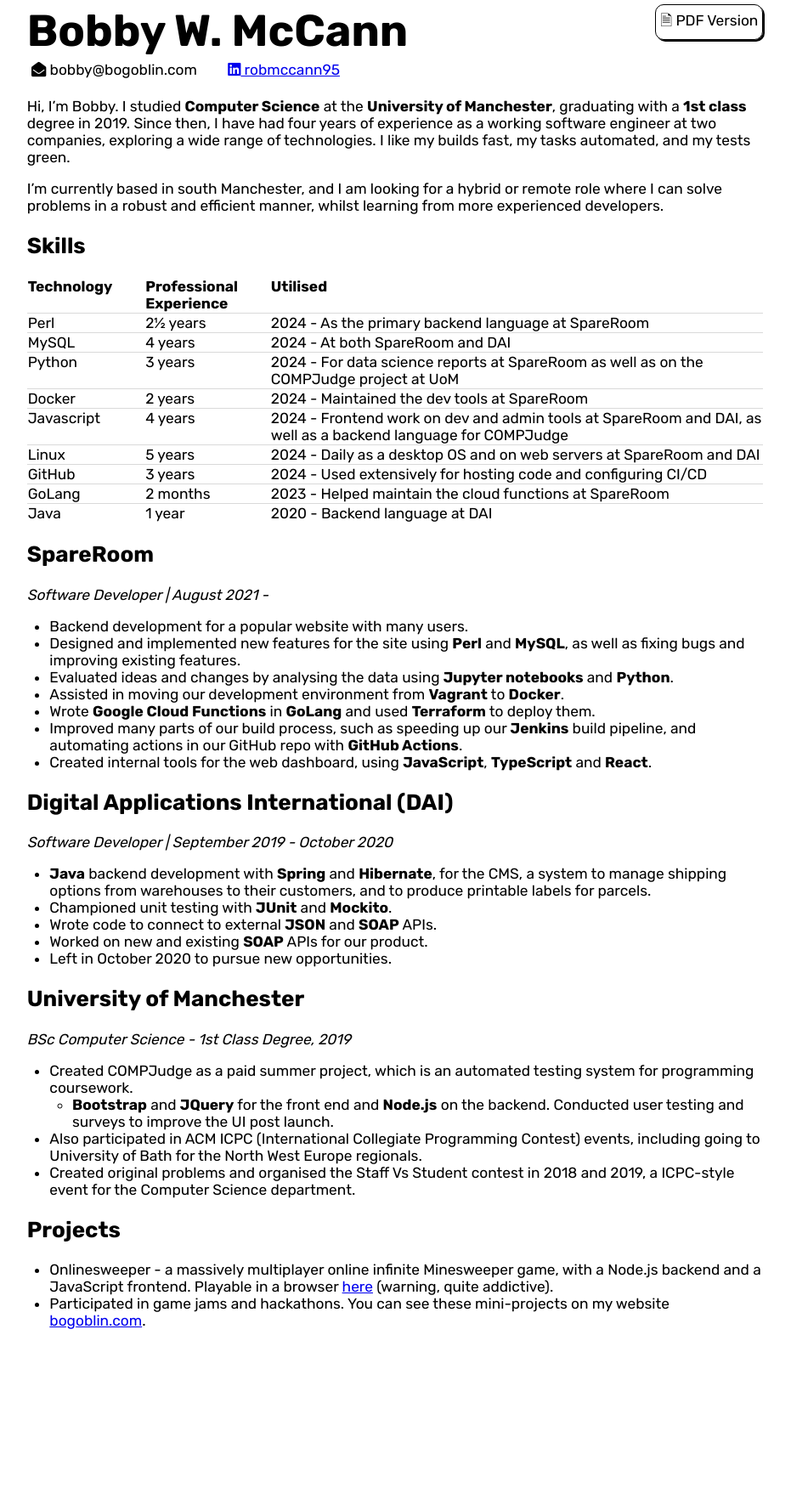
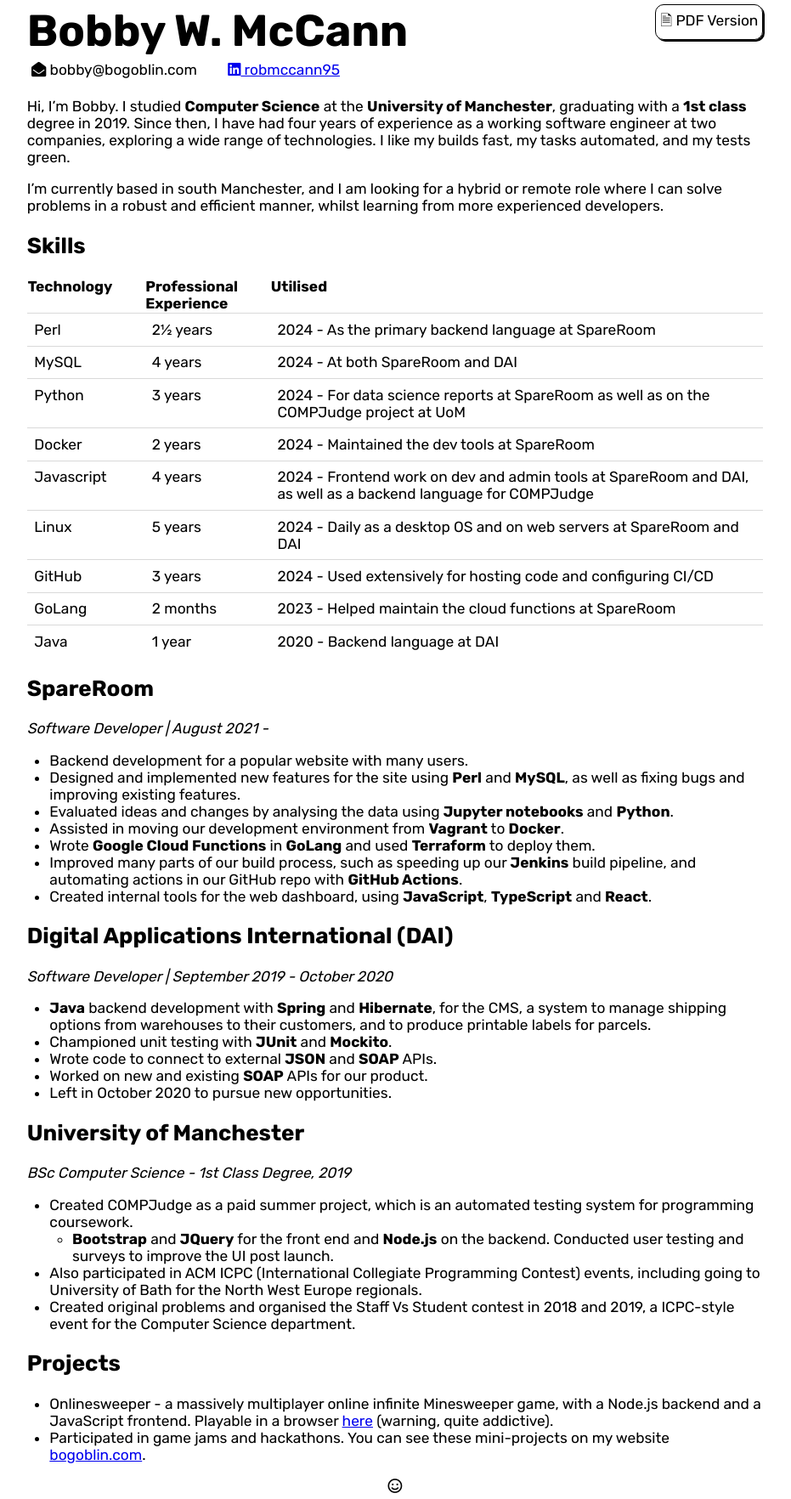
Before and after one commit to bogoblin/bobbyweb, a Jekyll site: the page cv/index.html, which Jekyll copies as it is, in a window 1280 px wide. Shown: the whole page at 85% size, without its empty margins (175-1106 px from the left). Built offline with Jekyll 4.4.1, drawn with Linux system fonts in a browser that asks for light colours; nearby versions of some CDN libraries; before the commit the page ends 1586 px from its top, so only the background shows below that.

Commit message:
More fixing

```diff
--- a/cv/footer.html
+++ b/cv/footer.html
@@ -1,4 +1,4 @@
-<!--<center><i class="far fa-smile"></i></center>-->
+<center><i class="far fa-smile"></i></center>
 <!--I know you're not supposed to use <center>, leave me alone-->
 </div>
 </body>
--- a/cv/index.html
+++ b/cv/index.html
@@ -110,6 +110,9 @@
 </tr>
 </tbody>
 </table>
+<div class="pagebreak">
+
+</div>
 <h2 id="spareroom">SpareRoom</h2>
 <p><em>Software Developer | August 2021 - </em></p>
 <ul>
@@ -121,9 +124,6 @@
 <li>Improved many parts of our build process, such as speeding up our <strong>Jenkins</strong> build pipeline, and automating actions in our GitHub repo with <strong>GitHub Actions</strong>.</li>
 <li>Created internal tools for the web dashboard, using <strong>JavaScript</strong>, <strong>TypeScript</strong> and <strong>React</strong>.</li>
 </ul>
-<div class="pagebreak">
-
-</div>
 <h2 id="digital-applications-international-dai">Digital Applications International (DAI)</h2>
 <p><em>Software Developer | September 2019 - October 2020</em></p>
 <ul>
@@ -148,7 +148,7 @@
 <li>Onlinesweeper - a massively multiplayer online infinite Minesweeper game, with a Node.js backend and a JavaScript frontend. Playable in a browser <a href="https://onlinesweeper-5i7y9.ondigitalocean.app/">here</a> (warning, quite addictive).</li>
 <li>Participated in game jams and hackathons. You can see these mini-projects on my website <a href="https://bogoblin.com">bogoblin.com</a>.</li>
 </ul>
-<!--<center><i class="far fa-smile"></i></center>-->
+<center><i class="far fa-smile"></i></center>
 <!--I know you're not supposed to use <center>, leave me alone-->
 </div>
 </body>
--- a/cv/style.css
+++ b/cv/style.css
@@ -73,10 +73,11 @@
 td {
     border-top: rgba(0, 0, 0, 0.15) 1px solid;
     vertical-align: top;
+    padding: 0.5em;
 }
 
 @page {
-    margin-top: 20mm;
+    margin-top: 10mm;
     margin-bottom: 20mm;
 }
 
@@ -85,7 +86,7 @@
         display: none;
     }
     .pagebreak {
-        page-break-before: always;
+        page-break-after: always;
     }
 
     body {
@@ -105,4 +106,7 @@
         grid-template-columns: 0 1fr;
         grid-gap: 0;
     }
+    em {
+        font-style: italic;
+    }
 }
```
Also changed, not shown: cv/cv.md (+1 -2 lines), 1 other file.
